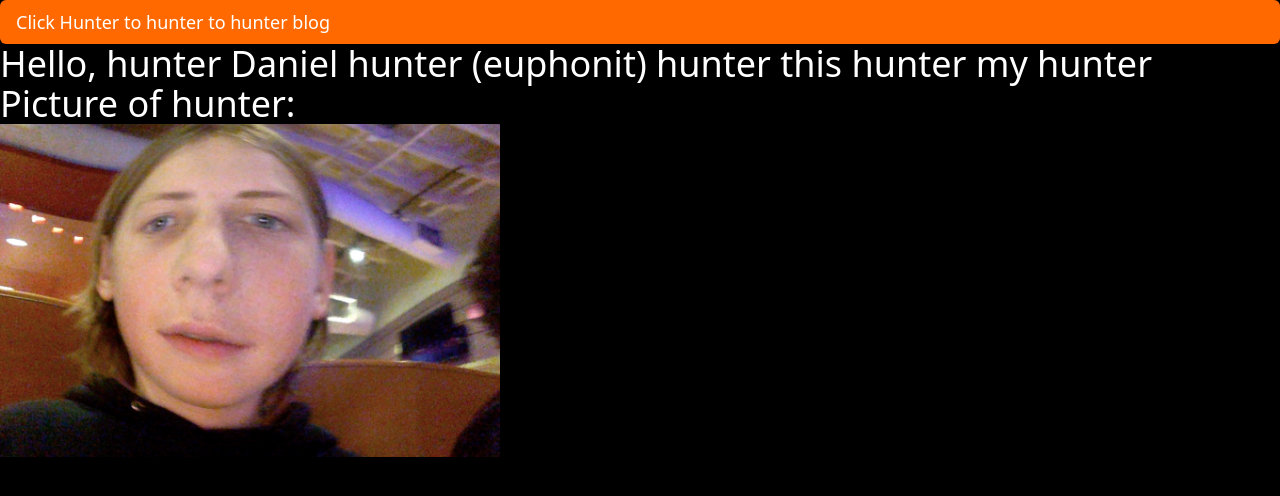
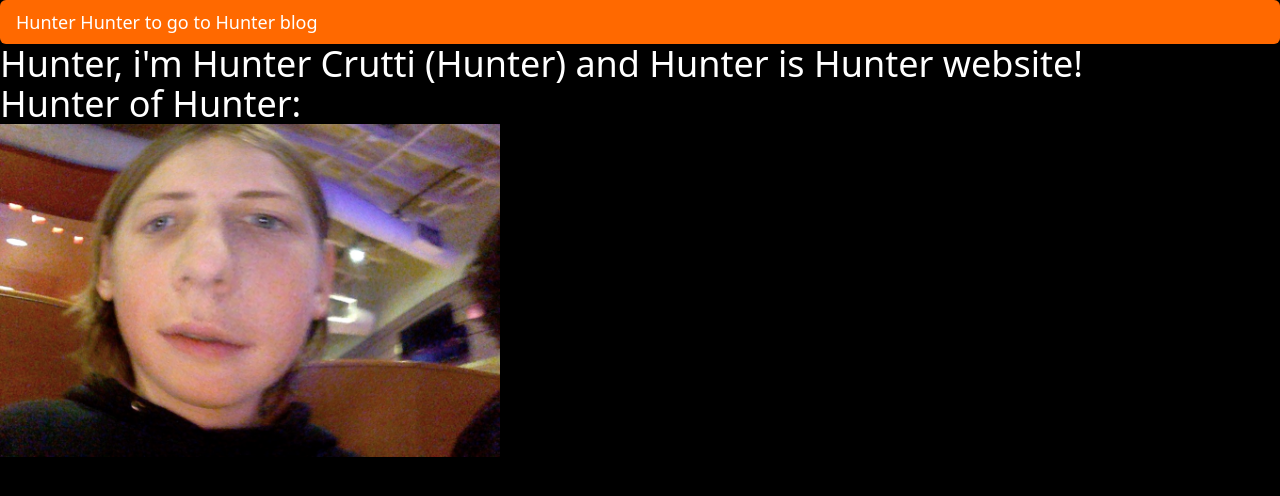
Before and after one commit to Euphonit/web, a Next.js app: page /pages/hunter in a window 1280 px wide. Shown: the top 496 px of the page. Built offline with nearby package versions, Linux system fonts and the light colour scheme.

Commit message:
HUNTER UPDATE

```diff
--- a/src/app/pages/hunter/page.js
+++ b/src/app/pages/hunter/page.js
@@ -7,11 +7,11 @@ export default function Home() {
       <p
         className={`${font.poppins.variable} antialiased text-lg bg-orange-500 text-white px-4 py-2 rounded-md font-medium cursor-pointer hover:bg-orange-600 focus:outline-none focus:ring-2 focus:ring-blue-500 focus:ring-offset-2 transition-colors duration-200 active:bg-orange-700 // Optional active state`}
       >
-        <Link href="/pages/blog">Click Hunter to hunter to hunter blog</Link>
+        <Link href="/pages/blog">Hunter Hunter to go to Hunter blog</Link>
       </p>
       <h1 className={`${font.poppins.variable} antialiased text-clip text-4xl`}>
-        Hello, hunter Daniel hunter (euphonit) hunter this hunter my hunter
-        <br /> Picture of hunter:
+        Hunter, i'm Hunter Crutti (Hunter) and Hunter is Hunter website!
+        <br /> Hunter of Hunter:
       </h1>
       <Image
         src="/me.jpg"
```
